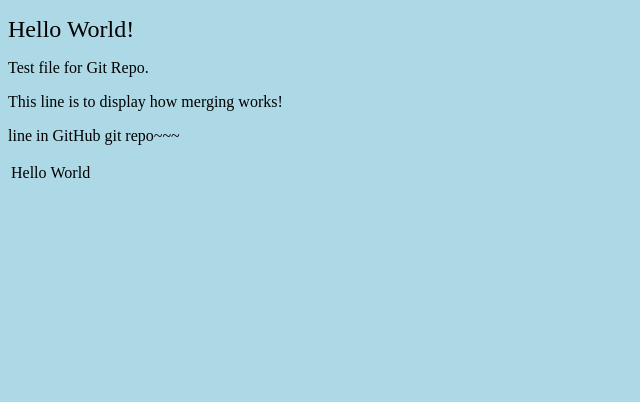
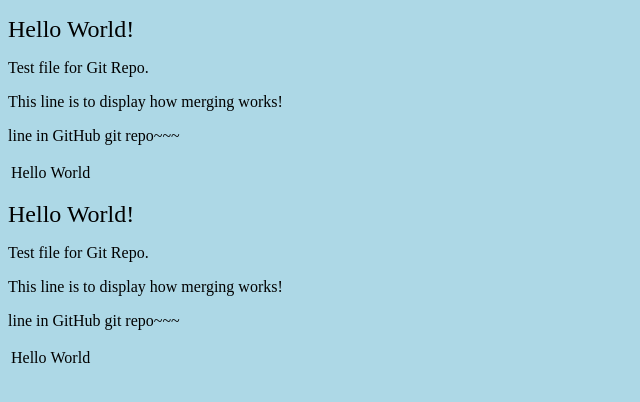
Before and after one commit to zmaz3000/hello-world, a plain HTML site: page index.html in a window 1280 px wide. Shown: the whole page, without its empty margins (0-640 px from the left). Drawn offline with Linux system fonts and the light colour scheme.

Commit message:
duplicated file content of index.html

```diff
--- a/index.html
+++ b/index.html
@@ -21,5 +21,19 @@
             </tr>
         </table>
     </main>
+
+    <h1>Hello World!</h1>
+    <p>Test file for Git Repo.</p>
+    <p>This line is to display how merging works!</p>
+    <p>line in GitHub git repo~~~</p>
+
+    <main>
+        <table>
+            <tr>
+                <td>Hello</td>
+                <td>World</td>
+            </tr>
+        </table>
+    </main>
 </body>
 </html>
```
